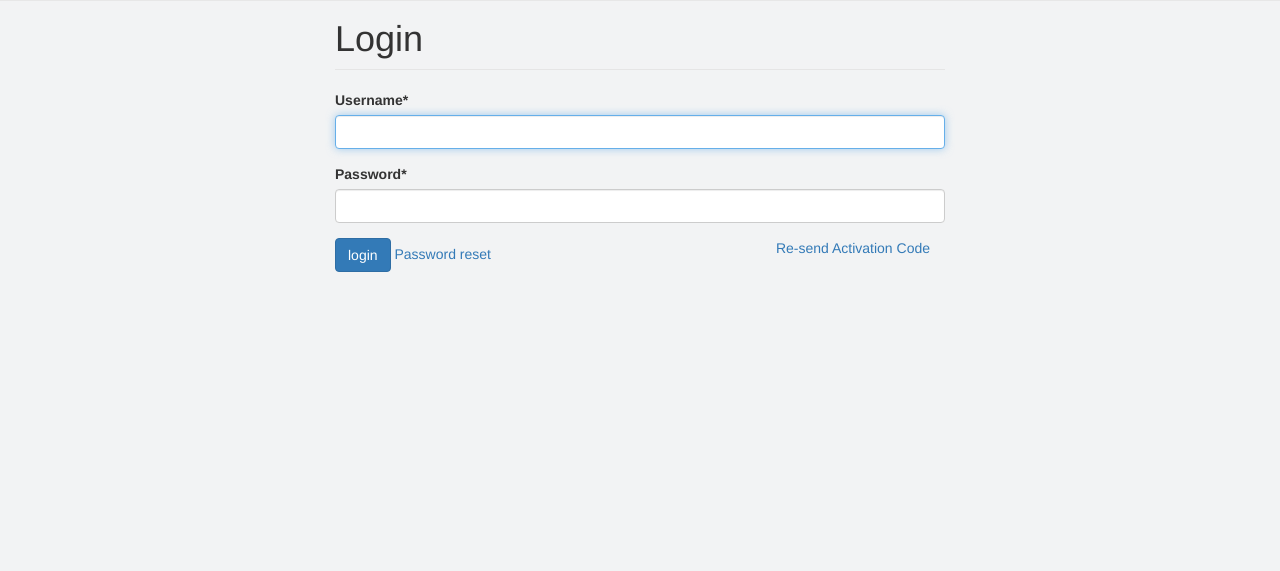
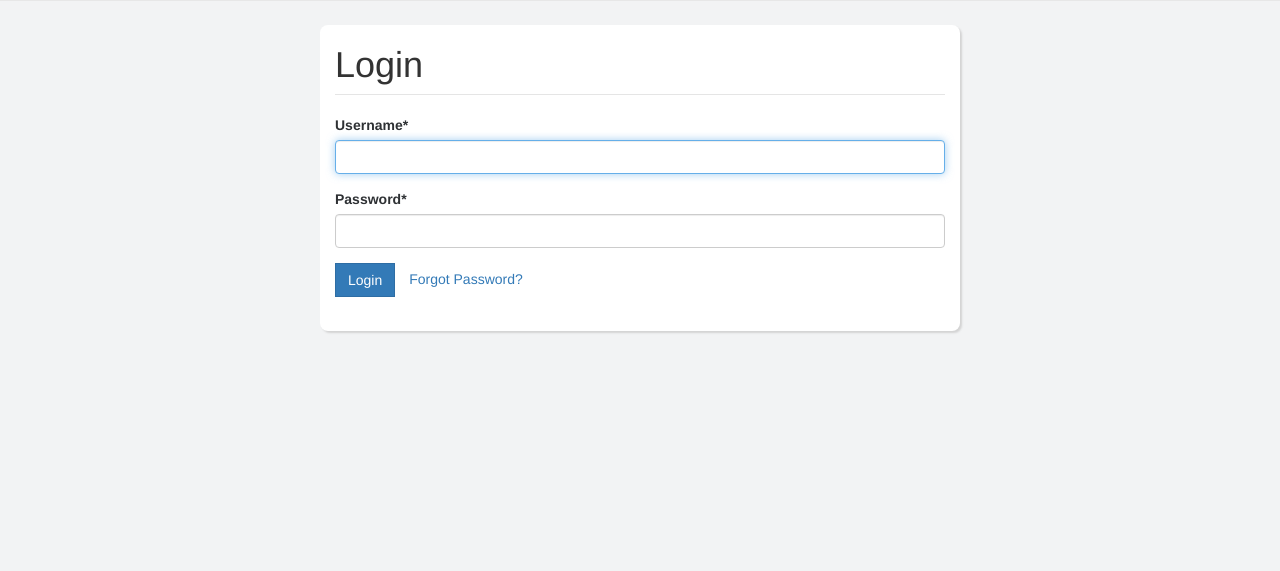
Before and after one commit to MIT-Hackathon-MMCOE/smart-UNI-forum, a Django app: page /accounts/login/ in a window 1280 px wide. Shown: the part 65-636 px from the top of the page. Run offline with Django 3.2, Linux system fonts and the light colour scheme; some libraries are stand-ins or nearby versions.

Commit message:
Modified Login and SignUp Layouts

```diff
--- a/smart_UNI_forum/accounts/templates/login.html
+++ b/smart_UNI_forum/accounts/templates/login.html
@@ -3,23 +3,18 @@
 {% block content %}
     {% load staticfiles %}
     {% load crispy_forms_tags %}
-        <div class="col-md-6 col-md-offset-3">
+        <div class="col-md-6 col-md-offset-3 cards" style="margin-top: 2%; margin-bottom: 2%;border-radius: 8px">
             <legend>
                 <h1>Login</h1>
             </legend>
             <form method="POST" action="{% url 'login' %}" style="margin-top:3%">{% csrf_token %}
                 {{ form | crispy }}
-                <div class="col-lg-12 col-md-12 col-sm-12" style="padding: 0">
-                    <div class="col-lg-6 col-md-6 col-sm-6 pull-left" style="padding: 0">
-                <input class="btn btn-primary" style="align-self: center;" type="submit" value="login" />
+                <input class="btn btn-primary no_borders" style="align-self: center;" type="submit" value="Login" />
+                <a href="{% url 'password_reset' %}" style="padding-left: 10px">Forgot Password?</a>
             </form>
-                        <a href="{% url 'password_reset' %}">Password reset</a>
-                    </div>
-                    <div class="col-lg-6 col-md-6 col-sm-6">
-                        <a href="{% url 'resend_activation_code' %}" class="pull-right">Re-send Activation Code</a>
-                    </div>
-                </div>
-                <br>
-                <br>
+            <!-- <div class="col-lg-6 col-md-6 col-sm-6">
+                <a href="{% url 'resend_activation_code' %}" class="pull-right">Re-send Activation Code</a>
+            </div> -->
+            <br>
         </div>
 {% endblock %}
--- a/smart_UNI_forum/accounts/templates/signup.html
+++ b/smart_UNI_forum/accounts/templates/signup.html
@@ -3,7 +3,7 @@
 {% block content %}
     {% load staticfiles %}
     {% load crispy_forms_tags %}
-        <div class="col-md-6 col-md-offset-3">
+        <div class="col-md-6 col-md-offset-3 cards" style="margin-top: 2%; margin-bottom: 2%;">
             <legend>
                 <h1>Register</h1>
             </legend>
@@ -11,5 +11,6 @@
                 {{ form|crispy }}
                 <input type="submit" class="btn btn-primary no_borders" value="Register" />
             </form>
+            <br>
         </div>
 {% endblock %}
--- a/smart_UNI_forum/accounts/urls.py
+++ b/smart_UNI_forum/accounts/urls.py
@@ -16,21 +16,21 @@ urlpatterns = [
     url('accounts/activate/<code>/', ActivateView.as_view(), name='activate'),
 
     url('accounts/password/change/', auth.PasswordChangeView.as_view(
-        template_name='accounts/password_change_form.html'), name='password_change'),
+        template_name='password_change_form.html'), name='password_change'),
     url('accounts/password/change/done/', auth.PasswordChangeDoneView.as_view(
-        template_name='accounts/password_change_done.html'), name='password_change_done'),
+        template_name='password_change_done.html'), name='password_change_done'),
 
     url('accounts/password/reset/',
-         PasswordResetView.as_view(template_name='accounts/password_reset.html'),
+         PasswordResetView.as_view(template_name='password_reset.html'),
          name='password_reset'),
     url('accounts/password/reset/done/', auth.PasswordResetDoneView.as_view(
-        template_name='accounts/password_reset_done.html'), name='password_reset_done'),
+        template_name='password_reset_done.html'), name='password_reset_done'),
 
     url('accounts/reset/<uidb64>/<token>/',
-         auth.PasswordResetConfirmView.as_view(template_name='accounts/password_reset_confirm.html'),
+         auth.PasswordResetConfirmView.as_view(template_name='password_reset_confirm.html'),
          name='password_reset_confirm'),
     url('accounts/reset/done/',
-         auth.PasswordResetCompleteView.as_view(template_name='accounts/password_reset_complete.html'),
+         auth.PasswordResetCompleteView.as_view(template_name='password_reset_complete.html'),
          name='password_reset_complete'),
 
     url('accounts/profile/edit/', ProfileEditView.as_view(), name='profile_edit'),
--- a/smart_UNI_forum/static/css/base.css
+++ b/smart_UNI_forum/static/css/base.css
@@ -44,8 +44,13 @@ nav .navbar-brand {
 
 
 /* ===================================== Profile styles ======================================== */
-.thumbnail{
-    border-radius: 0px !important;
+.cards {
+    border-radius: 0px;
+    box-shadow: 2px 2px 2px lightgray;
+    border-style: none;
+    border: 0;
+    color: #2E3134;
+    background-color: white;
 }
 
 .no_borders{
```
Also changed, not shown: smart_UNI_forum/accounts/templates/password_change_done.html (added, +10 -0 lines), smart_UNI_forum/accounts/templates/password_change_form.html (added, +14 -0 lines), smart_UNI_forum/accounts/templates/password_reset.html (added, +15 -0 lines), smart_UNI_forum/accounts/templates/password_reset_complete.html (added, +10 -0 lines), smart_UNI_forum/accounts/templates/password_reset_confirm.html (added, +34 -0 lines), smart_UNI_forum/accounts/templates/password_reset_done.html (added, +16 -0 lines).
